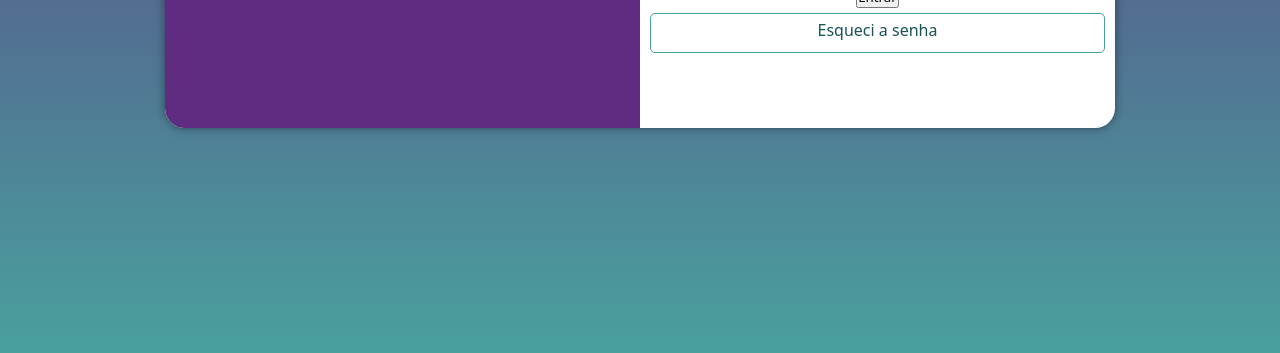
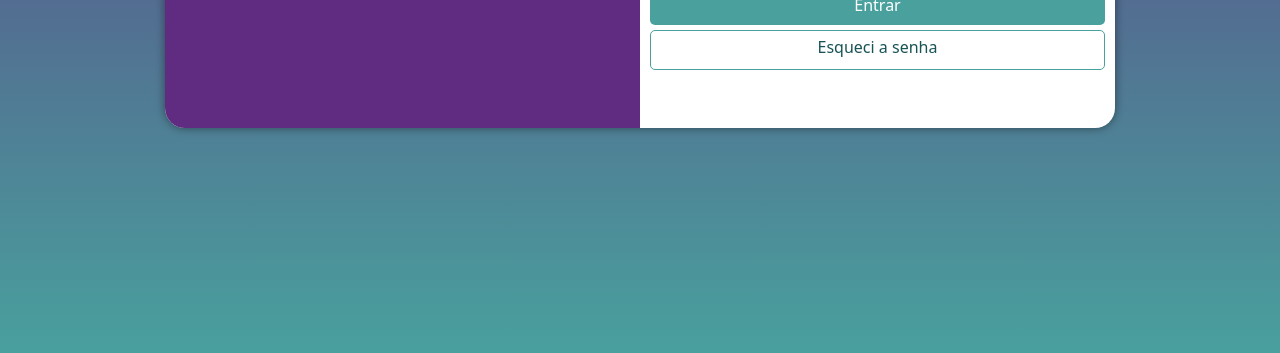
Before and after one commit to felipestefani1/projeto-login, a plain HTML site: page index.html in a window 1280 px wide. Shown: the part 447-800 px from the top of the page. Drawn offline with nearby package versions, Linux system fonts and the light colour scheme.

Commit message:
Update style.css

```diff
--- a/estilos/style.css
+++ b/estilos/style.css
@@ -102,7 +102,7 @@ div.campo > input:focus-within{
     background-color: white;
 }
 
-    {
+form > input[type=submit]{
     display: block;
     font-size: 1em;
     width: 100%;
```
